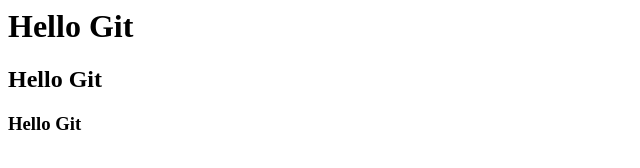
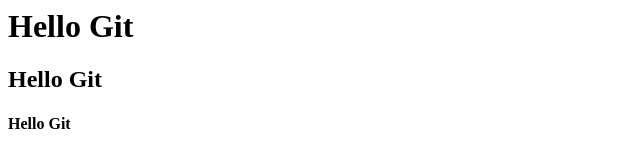
Before and after one commit to Muzammil008/git_Repo, a plain HTML site: page index.html in a window 1280 px wide. Shown: the full height of the page, 0-640 px from the left. Drawn offline with Linux system fonts and the light colour scheme.

Commit message:
update tag

```diff
--- a/index.html
+++ b/index.html
@@ -1,3 +1,3 @@
 <h1>Hello Git</h1>
 <h2>Hello Git</h2>
-<h3>Hello Git</h3>
+<h4>Hello Git</h4>
```
